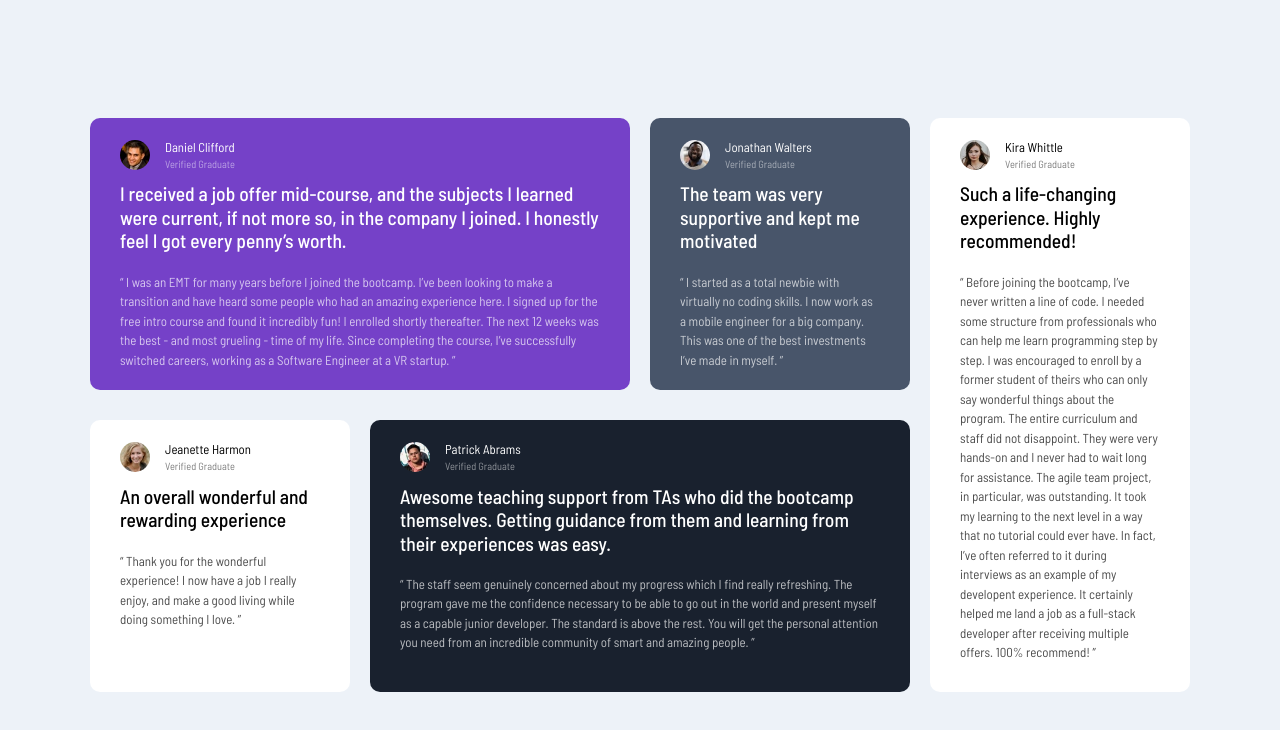
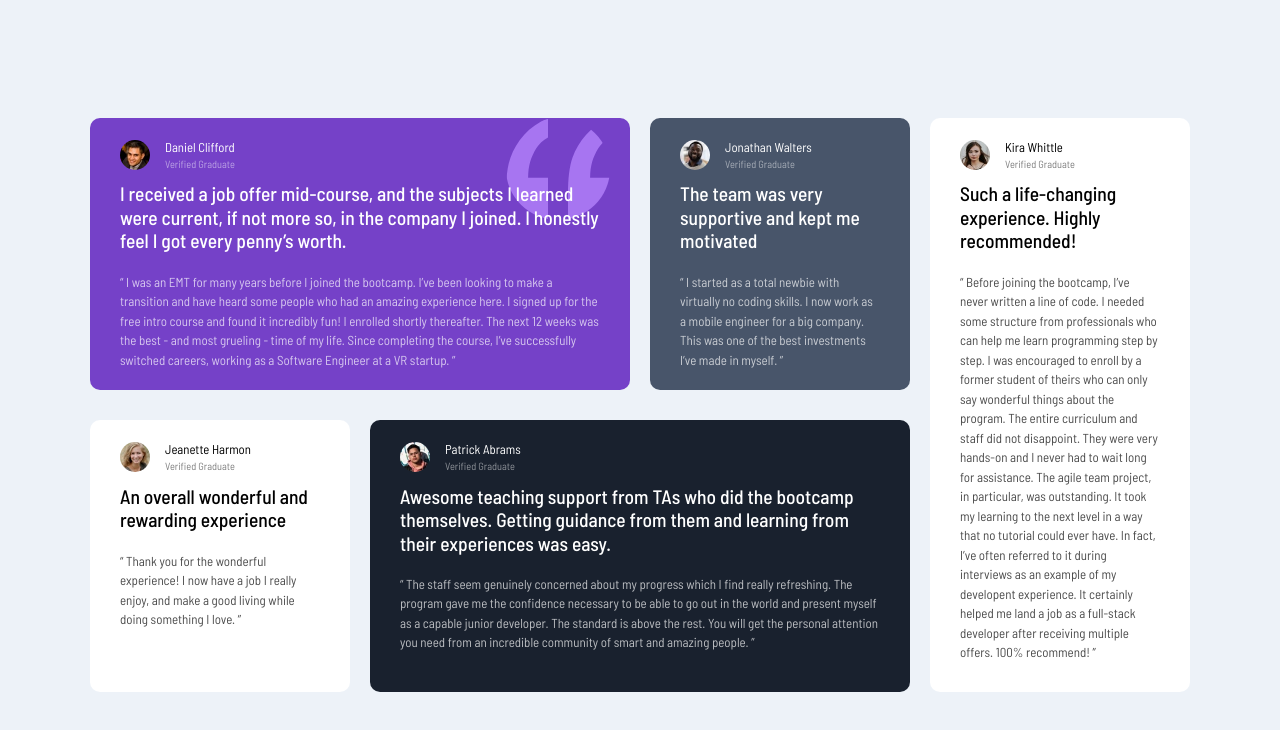
Before and after one commit to Radwan-Sghir/testimonials-grid-section-mentor, a website built with Vite: page index.html in a window 1280 px wide. Built offline with nearby package versions, Linux system fonts and the light colour scheme.

Commit message:
added quotation

```diff
--- a/index.html
+++ b/index.html
@@ -36,6 +36,11 @@
           completing the course, I’ve successfully switched careers, working as
           a Software Engineer at a VR startup. ”
         </p>
+        <img
+          class="quotation"
+          src="/public/images/bg-pattern-quotation.svg"
+          alt=""
+        />
       </div>
       <!-- Card 2 -->
       <div class="testimonial-card">
--- a/style.css
+++ b/style.css
@@ -76,10 +76,11 @@ body {
 }
 
 .testimonial-card:nth-child(1) {
+  position: relative;
   color: white;
-
   background-color: hsl(263, 55%, 52%);
 }
+
 .testimonial-card:nth-child(2) {
   color: white;
 
@@ -95,6 +96,15 @@ body {
   color: white;
 
   background-color: hsl(219, 29%, 14%);
+}
+
+.quotation {
+  height: auto;
+  width: auto;
+  position: absolute;
+  top: 0;
+  right: 20px;
+  z-index: 5;
 }
 .author-info {
   display: flex;
@@ -123,6 +133,8 @@ img {
   font-weight: var(--fw-semibold);
   line-height: 1.2;
   margin-top: 10px;
+  position: relative;
+  z-index: 50;
 }
 
 .testimonial-content {
```
